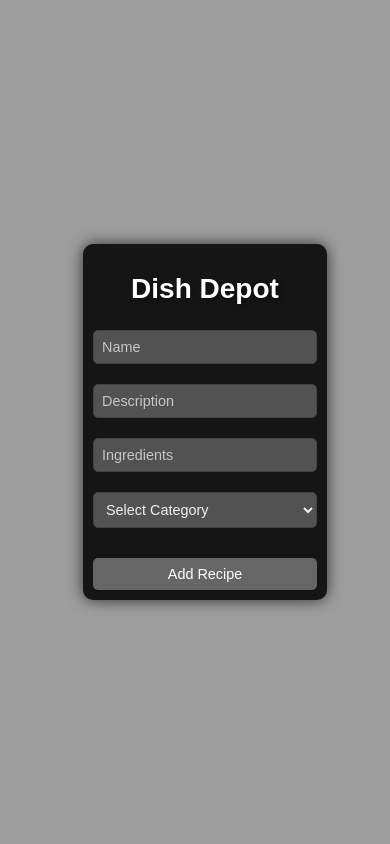
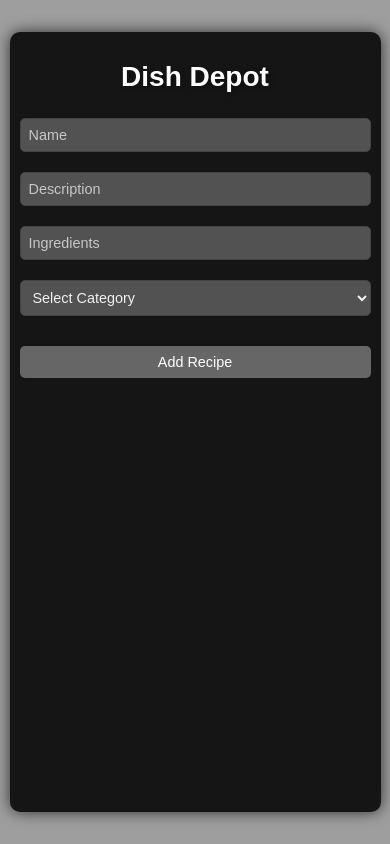
Before and after one commit to dmcclellan3/recipe-book, a React (Vite) app in the folder recipe-book/: page / in a window 390 px wide. Built offline with nearby package versions, Linux system fonts and the light colour scheme.

Commit message:
increased responsiveness

```diff
--- a/recipe-book/src/index.css
+++ b/recipe-book/src/index.css
@@ -15,8 +15,9 @@ body {
   background-color: #151515;
   border-radius: 10px;
   box-shadow: 0 0 15px rgba(0, 0, 0, 0.7);
-  max-width: 600px;
-  width: 100%;
+  max-width: 1200px;
+  width: 90vw;
+  height: 90vh;
   margin: auto;
 }
 
```
